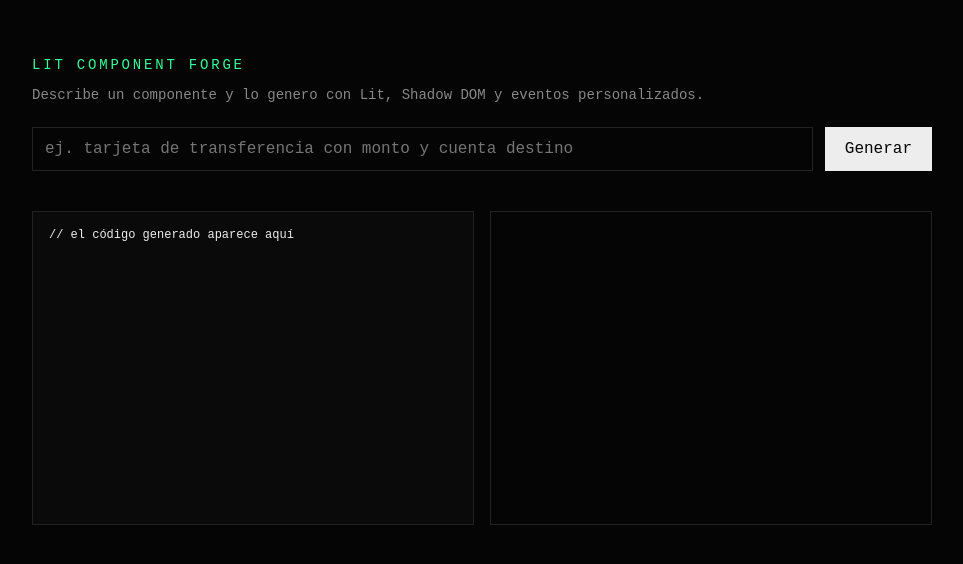
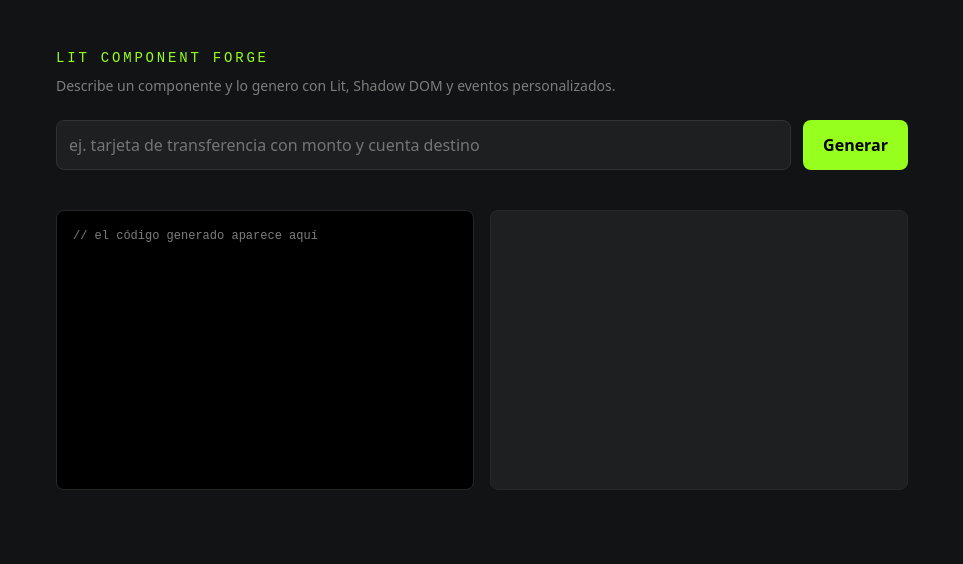
Before and after one commit to noomesk/lit-component-forge, a website: page index.html in a window 1280 px wide. Shown: the whole page, without its empty margins (158-1121 px from the left). Drawn offline with Linux system fonts and the light colour scheme.

Commit message:
style: apply reference design tokens to generated components and demo
Colors, radius, spacing and typography now come from --forge-* custom
properties with fallbacks, so generated components and the demo share one
palette.

```diff
--- a/index.html
+++ b/index.html
@@ -5,19 +5,44 @@
   <meta name="viewport" content="width=device-width, initial-scale=1.0" />
   <title>Lit Component Forge</title>
   <style>
-    body { margin: 0; background: #050505; color: #ededed; font-family: ui-monospace, monospace; }
+    :root {
+      --forge-color-black: #000;
+      --forge-color-surface: #121314;
+      --forge-color-surface-2: #1d1f21;
+      --forge-color-line: #313233;
+      --forge-color-rule: #272727;
+      --forge-color-hairline: #ffffff1a;
+      --forge-color-ink: #7d7d7d;
+      --forge-color-chalk: #d9d9d9;
+      --forge-color-white: #fff;
+      --forge-color-accent: #96ff1e;
+      --forge-color-accent-glow: #96ff1ea6;
+      --forge-color-blue: #3b9aff;
+      --forge-font-sans: system-ui, sans-serif;
+      --forge-font-mono: ui-monospace, monospace;
+      --forge-radius: 8px;
+      --forge-space-2: .4rem;
+      --forge-space-4: 1rem;
+      --forge-space-6: 1.5rem;
+      --forge-ease-out: cubic-bezier(0, 0, .2, 1);
+    }
+    * { box-sizing: border-box; margin: 0; padding: 0; }
+    body { background: var(--forge-color-surface); color: var(--forge-color-chalk); font-family: var(--forge-font-sans); -webkit-font-smoothing: antialiased; line-height: 1.5; }
     main { max-width: 900px; margin: 0 auto; padding: 48px 24px; }
-    h1 { font-size: 14px; letter-spacing: .2em; text-transform: uppercase; color: #33ff99; font-weight: 400; }
-    p.lead { color: #888; font-size: 14px; }
-    form { display: flex; gap: 12px; margin: 24px 0; }
-    input { flex: 1; background: transparent; border: 1px solid #222; color: #ededed; padding: 12px; font: inherit; }
-    button { background: #ededed; color: #050505; border: 0; padding: 12px 20px; font: inherit; cursor: pointer; }
-    button:disabled { opacity: .4; }
-    .grid { display: grid; grid-template-columns: 1fr 1fr; gap: 16px; }
+    h1 { font-size: 14px; letter-spacing: .2em; text-transform: uppercase; color: var(--forge-color-accent); font-weight: 400; font-family: var(--forge-font-mono); }
+    p.lead { color: var(--forge-color-ink); font-size: 14px; margin-top: var(--forge-space-2); }
+    form { display: flex; gap: 12px; margin: var(--forge-space-6) 0; }
+    input { flex: 1; background: var(--forge-color-surface-2); border: 1px solid var(--forge-color-line); border-radius: var(--forge-radius); color: var(--forge-color-chalk); padding: 12px; font: inherit; transition: border-color .15s var(--forge-ease-out); }
+    input:focus-visible { outline: 2px solid var(--forge-color-accent); outline-offset: 2px; }
+    button { background: var(--forge-color-accent); color: var(--forge-color-black); border: 0; border-radius: var(--forge-radius); padding: 12px 20px; font: inherit; font-weight: 700; cursor: pointer; transition: box-shadow .15s var(--forge-ease-out); }
+    button:hover { box-shadow: 0 0 0 4px var(--forge-color-accent-glow); }
+    button:focus-visible { outline: 2px solid var(--forge-color-accent); outline-offset: 2px; }
+    button:disabled { opacity: .4; cursor: default; box-shadow: none; }
+    .grid { display: grid; grid-template-columns: 1fr 1fr; gap: var(--forge-space-4); }
     @media (max-width: 720px) { .grid { grid-template-columns: 1fr; } }
-    pre { background: #0a0a0a; border: 1px solid #222; padding: 16px; overflow: auto; font-size: 12px; min-height: 280px; margin: 0; }
-    .preview { border: 1px solid #222; padding: 16px; min-height: 280px; }
-    .err { color: #ff6b6b; font-size: 12px; min-height: 16px; }
+    pre { background: var(--forge-color-black); border: 1px solid var(--forge-color-rule); border-radius: var(--forge-radius); padding: var(--forge-space-4); overflow: auto; font: 12px/1.5 var(--forge-font-mono); color: var(--forge-color-ink); min-height: 280px; }
+    .preview { border: 1px solid var(--forge-color-rule); border-radius: var(--forge-radius); padding: var(--forge-space-4); min-height: 280px; background: var(--forge-color-surface-2); }
+    .err { color: var(--forge-color-accent); font-size: 12px; min-height: 16px; margin-top: var(--forge-space-2); }
   </style>
   <script type="importmap">
     { "imports": { "lit": "https://cdn.jsdelivr.net/npm/lit@3/+esm", "lit/": "https://cdn.jsdelivr.net/npm/lit@3/" } }
```
Also changed, not shown: server/generator.js (+8 -3 lines).
